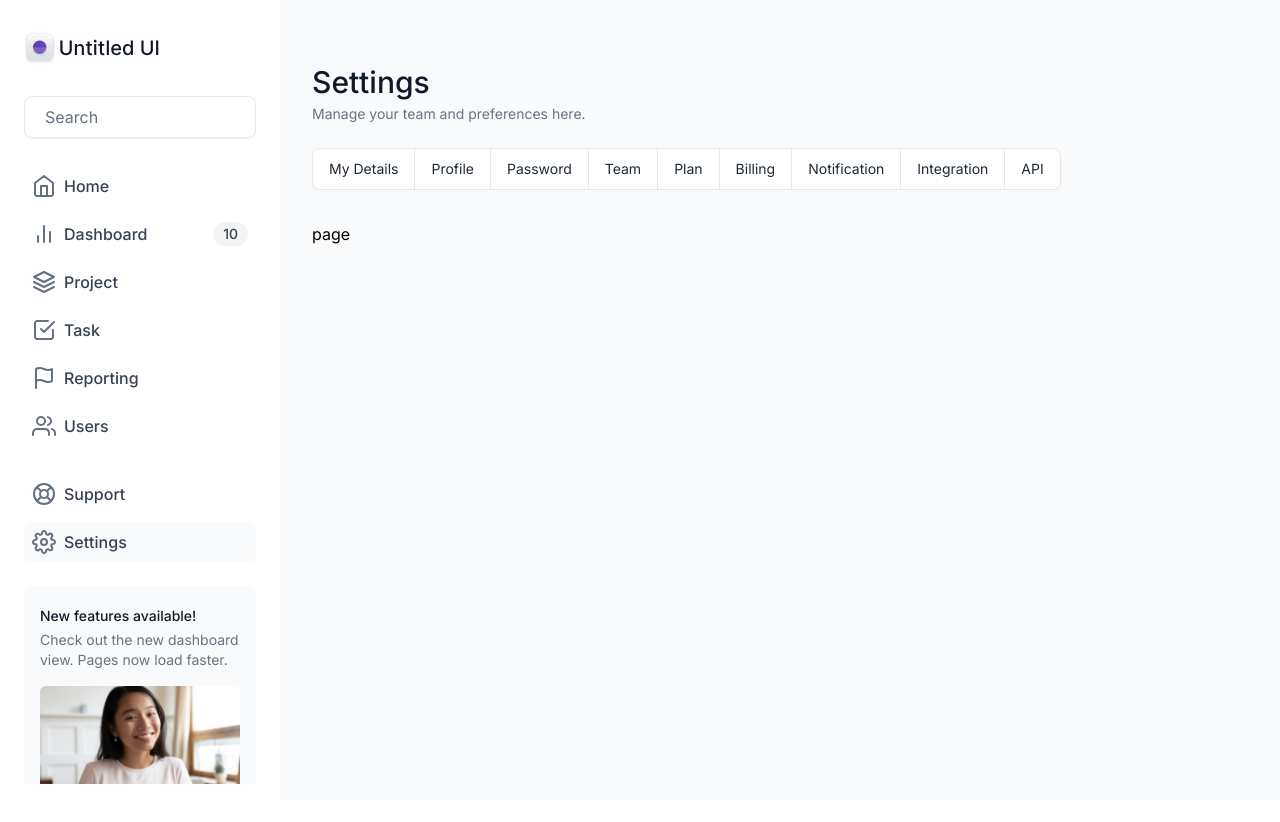
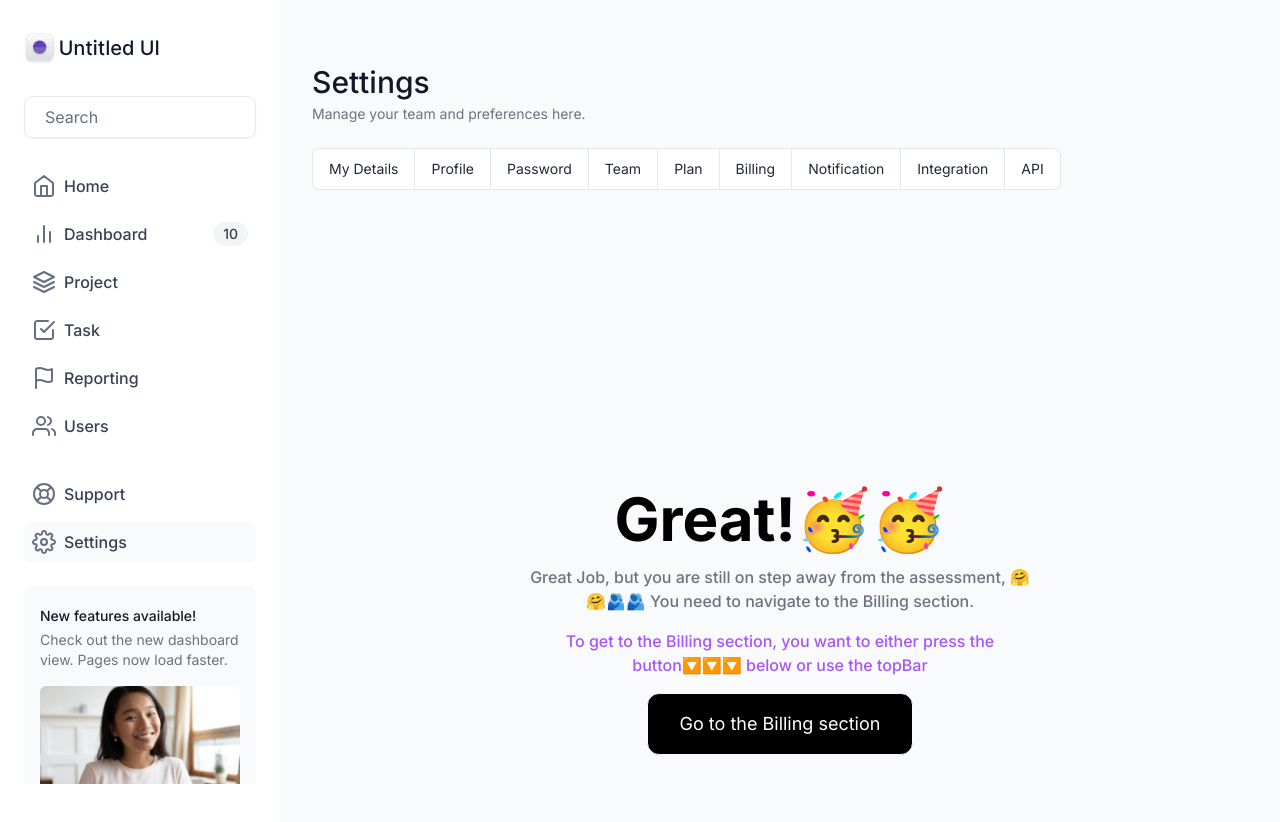
Before and after one commit to ayotunde-codes/vencru-test, a Next.js app: page /settings in a window 1280 px wide. Shown: the top 822 px of the page. Before the commit the page ends 800 px from the top, so only its background shows below. Built offline with nearby package versions, Linux system fonts and the light colour scheme.

Commit message:
chore: final

```diff
--- a/app/settings/page.tsx
+++ b/app/settings/page.tsx
@@ -1,7 +1,28 @@
+import Link from "next/link";
 import React from "react";
 
 const page = () => {
-  return <div>page</div>;
+  return (
+    <div className="flex items-center justify-center min-h-screen">
+      <div className="flex flex-col items-center space-y-4">
+        <h2 className="text-4xl font-bold lg:text-6xl">Great!🥳🥳</h2>
+        <p className="max-w-lg text-base font-medium text-center text-gray-500 ">
+          Great Job, but you are still on step away from the assessment,
+          🤗🤗🫂🫂 You need to navigate to the Billing section.
+        </p>
+        <p className="max-w-lg text-base font-medium text-center text-purple-500">
+          To get to the Billing section, you want to either press the
+          button🔽🔽🔽 below or use the topBar
+        </p>
+        <Link
+          href="/settings/billing"
+          className="px-8 py-4 text-lg text-white bg-black border rounded-xl border-gray-50 w-max "
+        >
+          Go to the Billing section
+        </Link>
+      </div>
+    </div>
+  );
 };
 
 export default page;
```
